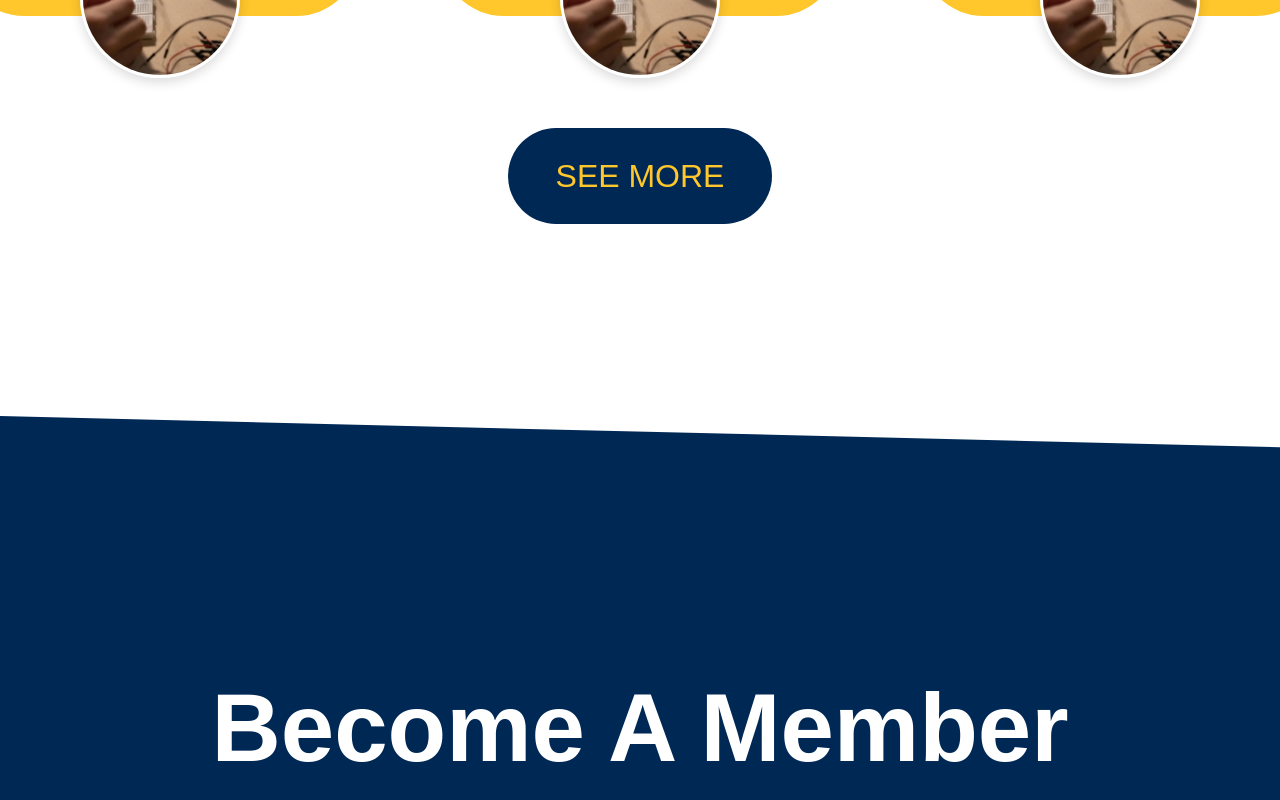
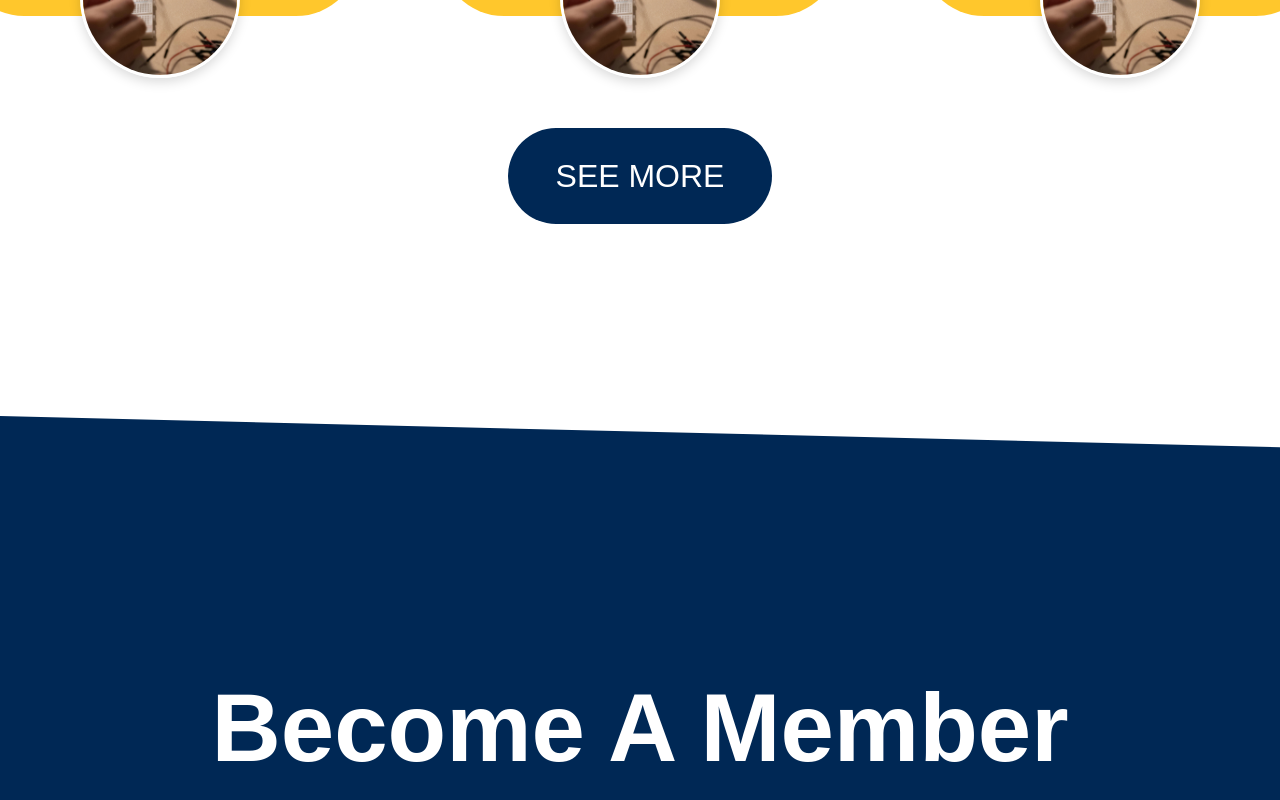
Before and after one commit to IEEE-ESB/R5-Conference-Website, a Next.js app: page / in a window 1280 px wide. Shown: the part 2576-3376 px from the top of the page. Built offline with nearby package versions, Linux system fonts and the light colour scheme.

Commit message:
custom buttons

```diff
--- a/app/components/Button/Button.module.css
+++ b/app/components/Button/Button.module.css
@@ -17,32 +17,38 @@
 	text-transform: uppercase;
 }
 
+.button {
+	cursor: pointer;
+}
+
 .button.blue {
 	background-color: var(--blue);
-	color: var(--yellow);
 }
 
-.button.blue:hover {
-	cursor: pointer;
+.button.blueText {
+	color: var(--blue);
+}
+
+.button.blueText:hover {
 	color: var(--white);
 }
 
-.button.white {
-	background-color: var(--white);
-	color: var(--blue);
+.button.whiteText {
+	color: var(--white);
 }
 
-.button.blue:hover {
-	cursor: pointer;
-	color: var(--white);
+.button.whiteText:hover {
+	color: var(--yellow);
 }
 
 .button.yellow {
 	background-color: var(--yellow);
-	color: var(--blue);
 }
 
-.button.blue:hover {
-	cursor: pointer;
+.button.yellowText {
+	color: var(--yellow);
+}
+
+.button.yellowText:hover {
 	color: var(--white);
 }
--- a/app/components/Button/Button.tsx
+++ b/app/components/Button/Button.tsx
@@ -1,25 +1,32 @@
 import styles from "./Button.module.css";
+
+var baseColor = {
+	blue: styles.blue,
+	white: styles.white,
+	yellow: styles.yellow,
+};
+
+var textColors = {
+	blue: styles.blueText,
+	white: styles.whiteText,
+	yellow: styles.yellowText,
+};
 
 export default function Button({
 	href = "#",
 	text,
 	color = "blue",
+	textColor = "white",
 }: {
 	href?: string;
 	text: string;
-	color?: "blue" | "white" | "yellow";
+	color?: "blue" | "yellow";
+	textColor?: "blue" | "white" | "yellow";
 }) {
 	return (
 		<a
 			href={href}
-			className={`${styles.button}
-        ${
-					color == "blue"
-						? styles.blue
-						: color == "white"
-						? styles.white
-						: styles.yellow
-				}`}
+			className={`${styles.button} ${baseColor[color]} ${textColors[textColor]}`}
 		>
 			{text}
 		</a>
```
